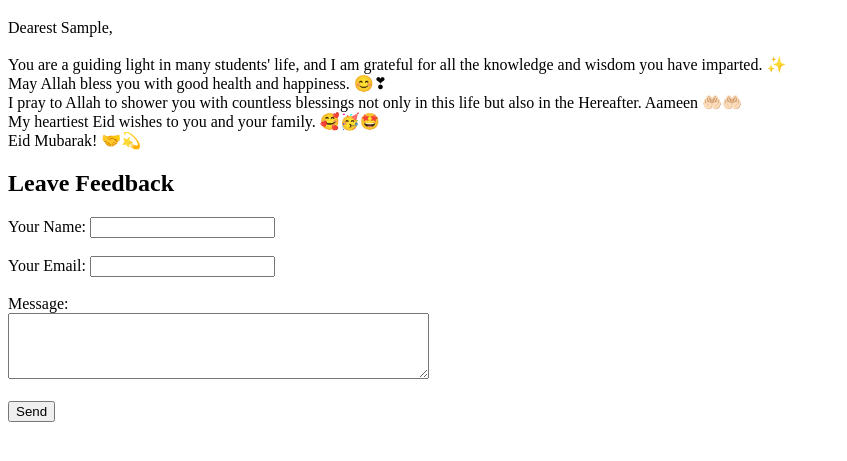
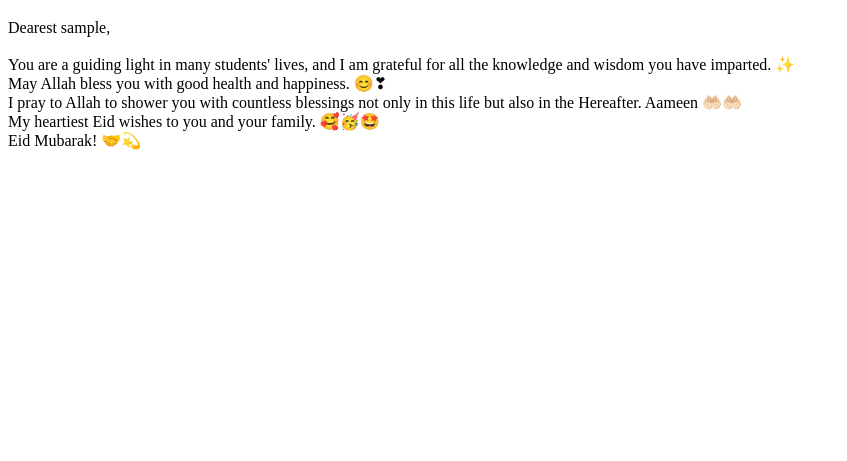
Before and after one commit to BinthNizar/Eid-wishes-2024, a plain HTML site: page index.html in a window 1280 px wide. Both pictures are taken after typing "Sample" into the empty fields and a click on the button "Submit". Shown: the part 61-522 px from the top of the page, without its empty margins (0-847 px from the left). Drawn offline with Linux system fonts and the light colour scheme.

Commit message:
Update index.html

```diff
--- a/index.html
+++ b/index.html
@@ -10,42 +10,47 @@
 <h1>Eid Mubarak!</h1>
 
 <div id="nameInput">
-    <label for="userName">If you'd like to leave a message for your student, type here [Your Name]:</label>
+    <label for="userName">Enter your name:</label>
     <input type="text" id="userName" name="userName">
     <button onclick="displayEidWish()">Submit</button>
 </div>
 
 <p id="eidWish" style="display: none;"></p>
 
-<form id="feedbackForm" action="send_feedback.php" method="post" style="display: none;">
-    <h2>Leave Feedback</h2>
-    <label for="name">Your Name:</label>
-    <input type="text" id="name" name="name" required><br><br>
-    <label for="email">Your Email:</label>
-    <input type="email" id="email" name="email"><br><br>
-    <label for="message">Message:</label><br>
-    <textarea id="message" name="message" rows="4" cols="50" required></textarea><br><br>
-    <button type="submit">Send</button>
-</form>
-
-<p id="thankYouMessage" style="display: none;">Thank you for your feedback!</p>
-
 <script>
 function displayEidWish() {
-    var userName = document.getElementById("userName").value;
+    var userName = document.getElementById("userName").value.toLowerCase();
     var eidWish = document.getElementById("eidWish");
     var nameInput = document.getElementById("nameInput");
 
+    var validNames = ["inshaf", "hasan", "hussein"];
+    var isSir = false;
+
     if (userName !== "") {
+        for (var i = 0; i < validNames.length; i++) {
+            if (userName === validNames[i]) {
+                userName += " Sir";
+                isSir = true;
+                break;
+            }
+        }
         nameInput.style.display = "none";
         eidWish.style.display = "block";
+        if (isSir) {
             eidWish.innerHTML = "Dearest " + userName + ",<br><br>" +
                 "You are a guiding light in many students' life, and I am grateful for all the knowledge and wisdom you have imparted. ✨<br>" +
                 "May Allah bless you with good health and happiness. 😊❣<br>" +
                 "I pray to Allah to shower you with countless blessings not only in this life but also in the Hereafter. Aameen 🤲🏻🤲🏻<br>" +
                 "My heartiest Eid wishes to you and your family. 🥰🥳🤩<br>" +
                 "Eid Mubarak! 🤝💫";
-        document.getElementById("feedbackForm").style.display = "block";
+        } else {
+            eidWish.innerHTML = "Dearest " + userName + ",<br><br>" +
+                "You are a guiding light in many students' lives, and I am grateful for all the knowledge and wisdom you have imparted. ✨<br>" +
+                "May Allah bless you with good health and happiness. 😊❣<br>" +
+                "I pray to Allah to shower you with countless blessings not only in this life but also in the Hereafter. Aameen 🤲🏻🤲🏻<br>" +
+                "My heartiest Eid wishes to you and your family. 🥰🥳🤩<br>" +
+                "Eid Mubarak! 🤝💫";
+        }
     } else {
         alert("Please enter your name!");
     }
```
Lines whose indentation alone changed are shown as unchanged.
